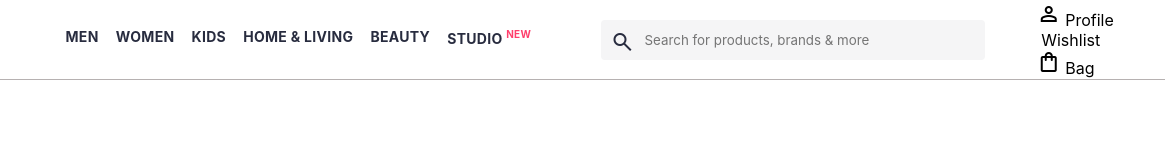
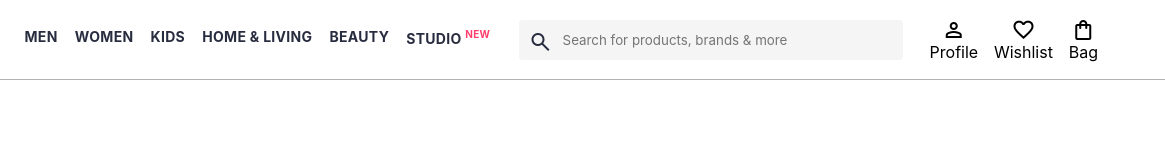
Before and after one commit to ProgrammerSohan/Online_Shop_HTML_CSS, a plain HTML site: page index.html in a window 1280 px wide. Shown: the full height of the page, 115-1280 px from the left. Drawn offline with nearby package versions, Linux system fonts and the light colour scheme.

Commit message:
3_action_bar_css

```diff
--- a/index.css
+++ b/index.css
@@ -73,3 +73,17 @@ header {
     border-radius: 0 4px 4px 0;
 
 }
+
+.action_bar{
+    display: flex;
+    min-width: 200px;
+    justify-content:space-evenly;
+
+}
+
+.action_container{
+    display:flex;
+    flex-direction: column;
+    align-items: center;
+
+}
--- a/index.html
+++ b/index.html
@@ -30,7 +30,7 @@
                 <span class="action_name">Profile</span>
             </div>
             <div class="action_container">
-                <span class="material-symbols-outlined action_icon"></span>
+                <span class="material-symbols-outlined action_icon">favorite</span>
                 <span class="action_name">Wishlist</span>
             </div>
             <div class="action_container">
```
